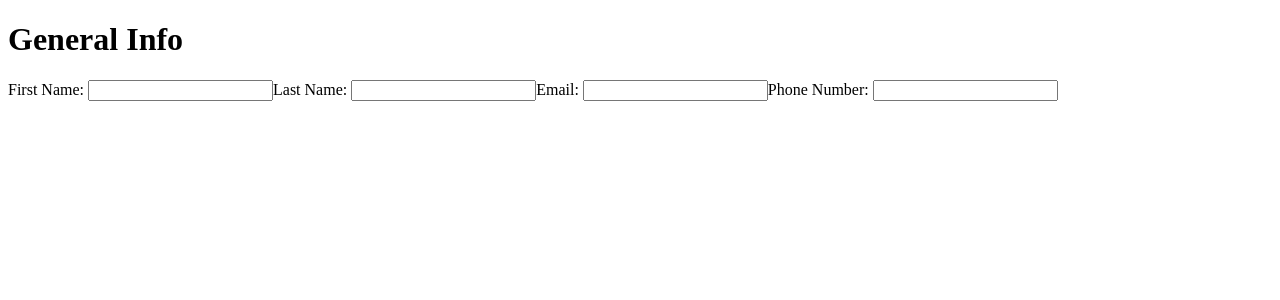
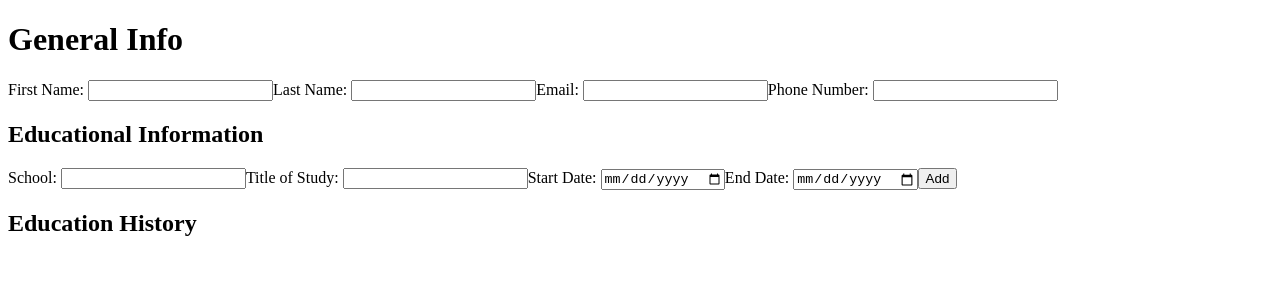
Before and after one commit to gibbonsjoey95/cv-application, a React (Vite) app: page / in a window 1280 px wide. Shown: the top 300 px of the page. Built offline with nearby package versions, Linux system fonts and the light colour scheme.

Commit message:
set up educational history

```diff
--- a/src/App.jsx
+++ b/src/App.jsx
@@ -1,12 +1,18 @@
 import { useState } from 'react';
 import GeneralInfo from './GeneralInfo';
+import { Education } from './Education';
 
 function App() {
   const [firstName, setFirstName] = useState('');
   const [lastName, setLastName] = useState('');
   const [email, setEmail] = useState('');
   const [phoneNumber, setPhoneNumber] = useState('');
+  const [educationInfo, setEducationInfo] = useState([]);
 
+  const handleDeleteEducation = (id) => {
+    const updatedEducationInfo = educationInfo.filter((edu) => edu.id !== id);
+    setEducationInfo(updatedEducationInfo);
+  };
   return (
     <>
       <GeneralInfo
@@ -19,6 +25,10 @@ function App() {
         phoneNumber={phoneNumber}
         setPhoneNumber={setPhoneNumber}
       />
+      <Education
+        educationInfo={educationInfo}
+        setEducationInfo={setEducationInfo}
+      />
 
       <div>
         <h2>
@@ -26,6 +36,25 @@ function App() {
         </h2>
         {email && <h4>Email: {email}</h4>}
         {phoneNumber && <h4>Phone: {phoneNumber}</h4>}
+
+        <div>
+          <h2>Education History</h2>
+          <ul>
+            {educationInfo.map((edu) => (
+              <li key={edu.id}>
+                <p>{edu.id}</p>
+                <p>School: {edu.school}</p>
+                <p>Title of Study: {edu.titleOfStudy}</p>
+                <p>Start: {edu.startDate}</p>
+                <p>End: {edu.endDate}</p>
+                <button>Edit</button>
+                <button onClick={() => handleDeleteEducation(edu.id)}>
+                  Delete
+                </button>
+              </li>
+            ))}
+          </ul>
+        </div>
       </div>
     </>
   );
--- /dev/null
+++ b/src/Education.jsx
@@ -0,0 +1,61 @@
+import { EducationalInfo } from './educational_info';
+import { useState } from 'react';
+
+function Education({ educationInfo, setEducationInfo }) {
+  const [school, setSchool] = useState('');
+  const [titleOfStudy, setTitleOfStudy] = useState('');
+  const [startDate, setStartDate] = useState('');
+  const [endDate, setEndDate] = useState('');
+
+  const handleAddEducation = () => {
+    const newEduItem = new EducationalInfo(
+      school,
+      titleOfStudy,
+      startDate,
+      endDate
+    );
+    setEducationInfo([...educationInfo, newEduItem]);
+    console.log(educationInfo);
+  };
+
+  return (
+    <>
+      <h2>Educational Information</h2>
+      <label>
+        School:{' '}
+        <input
+          value={school}
+          onChange={(e) => setSchool(e.target.value)}
+          type="text"
+        />
+      </label>
+      <label>
+        Title of Study:{' '}
+        <input
+          value={titleOfStudy}
+          onChange={(e) => setTitleOfStudy(e.target.value)}
+          type="text"
+        />
+      </label>
+      <label>
+        Start Date:{' '}
+        <input
+          value={startDate}
+          onChange={(e) => setStartDate(e.target.value)}
+          type="date"
+        />
+      </label>
+      <label>
+        End Date:{' '}
+        <input
+          value={endDate}
+          onChange={(e) => setEndDate(e.target.value)}
+          type="date"
+        />
+      </label>
+      <button onClick={handleAddEducation}>Add</button>
+    </>
+  );
+}
+
+export { Education };
--- /dev/null
+++ b/src/educational_info.js
@@ -0,0 +1,13 @@
+class EducationalInfo {
+  static nextId = 1;
+
+  constructor(school, titleOfStudy, startDate, endDate) {
+    this.id = EducationalInfo.nextId++;
+    this.school = school;
+    this.titleOfStudy = titleOfStudy;
+    this.startDate = startDate;
+    this.endDate = endDate;
+  }
+}
+
+export { EducationalInfo };
```
